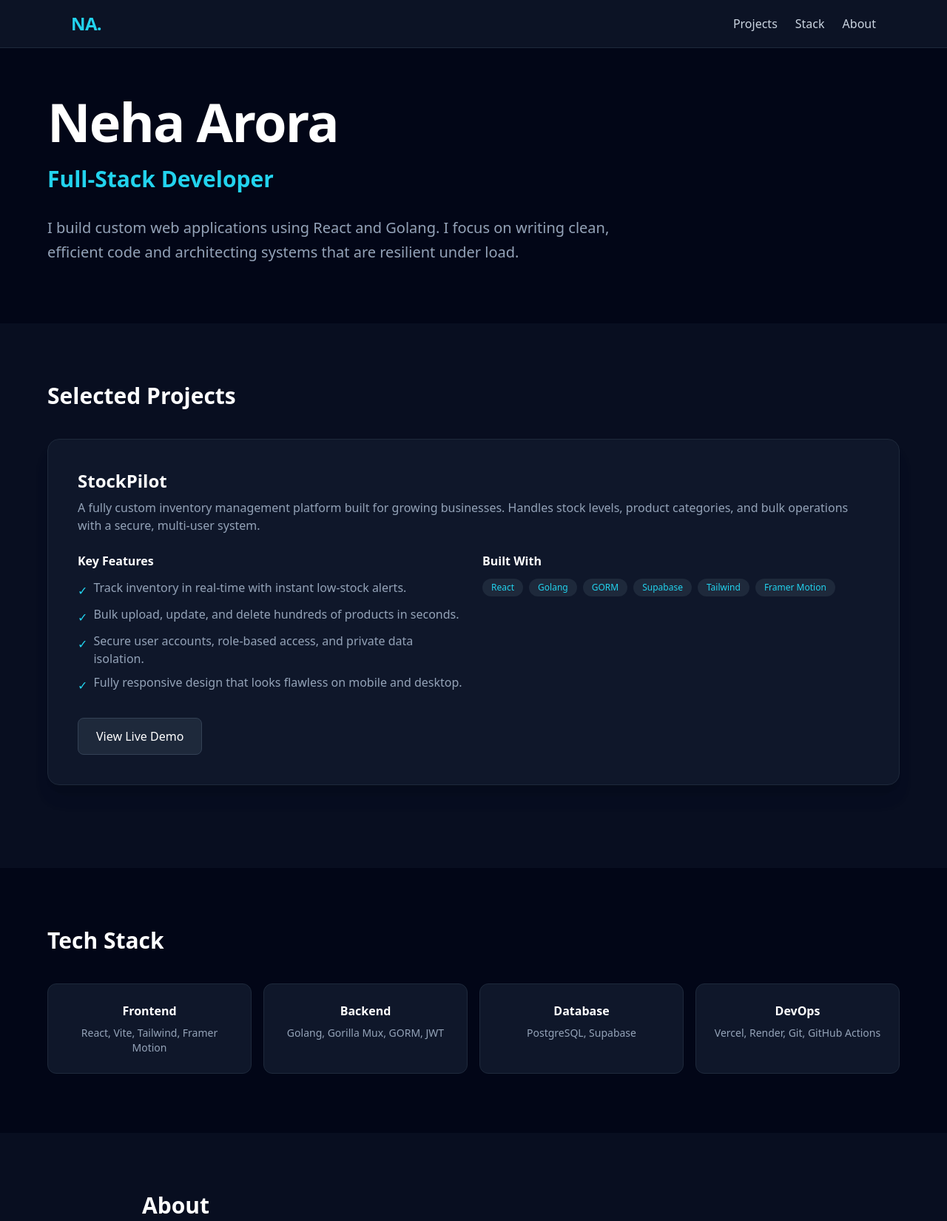
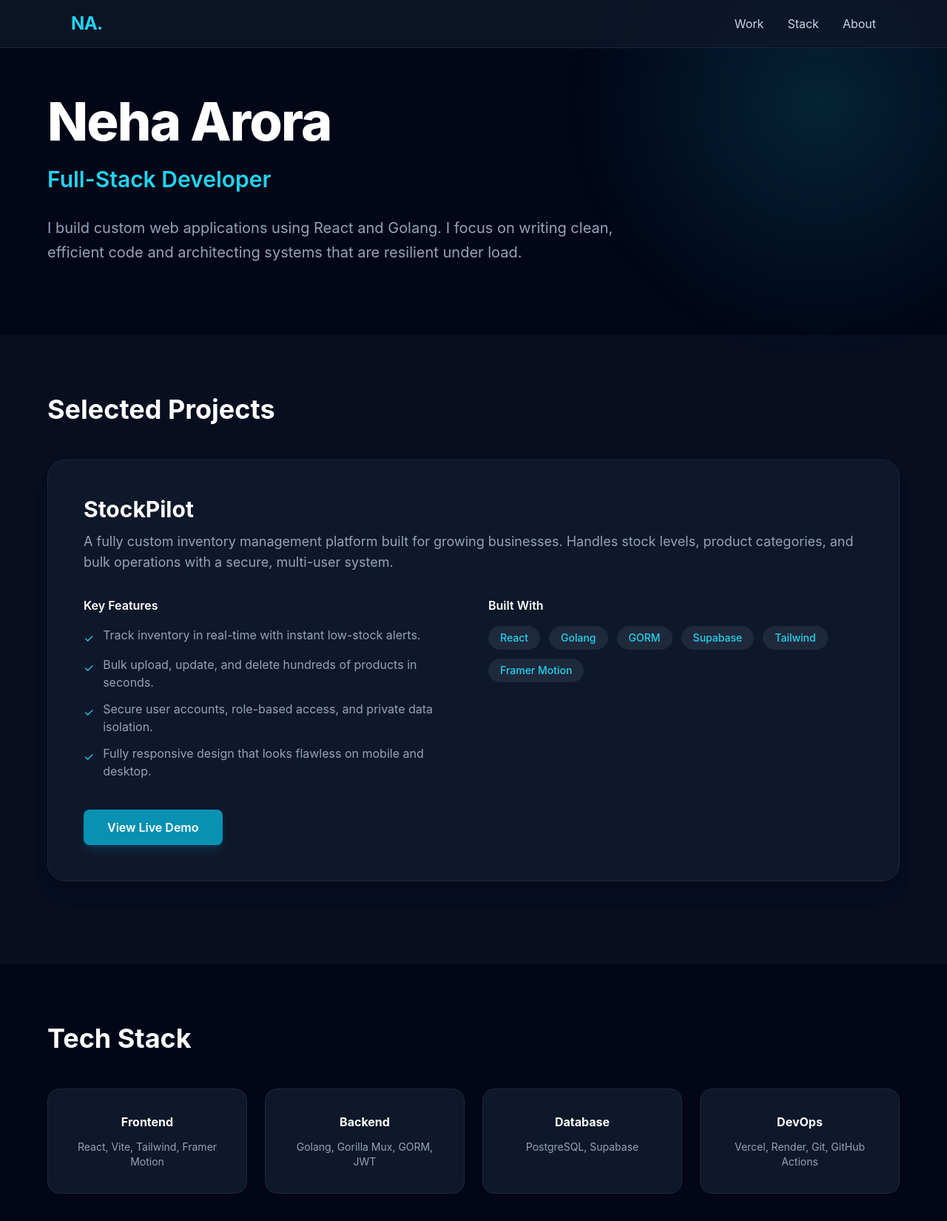
Before and after one commit to nehaarora-cmd/portfolio, a plain HTML site: page index.html in a window 1280 px wide. Shown: the top 1650 px of the page at 74% size. Drawn offline with nearby package versions, Linux system fonts and the light colour scheme.

Commit message:
main(refactor): improve webpage design
Signed-off-by: Neha Arora <nehaarora.freelance.dev@gmail.com>

```diff
--- a/index.html
+++ b/index.html
@@ -4,11 +4,7 @@
     <meta charset="UTF-8" />
     <meta name="viewport" content="width=device-width, initial-scale=1.0" />
     <title>Neha Arora | Full-Stack Developer</title>
-
-    <!-- Tailwind CDN -->
     <script src="https://cdn.tailwindcss.com"></script>
-
-    <!-- Custom Tailwind Config -->
     <script>
       tailwind.config = {
         theme: {
@@ -22,60 +18,125 @@
               },
               cyan: { 600: "#0891b2", 500: "#06b6d4", 400: "#22d3ee" },
             },
+            fontFamily: {
+              sans: ["Inter", "system-ui", "sans-serif"],
+            },
           },
         },
       };
     </script>
-
-    <!-- Custom Scroll & Fade Animations -->
     <style>
       body {
         background-color: #020617;
         color: #e2e8f0;
+        font-family: "Inter", sans-serif;
       }
 
-      /* Initial state for scroll animations */
+      /* Background Glow Effect */
+      .bg-glow {
+        position: fixed;
+        top: -20%;
+        right: -10%;
+        width: 600px;
+        height: 600px;
+        background: radial-gradient(
+          circle,
+          rgba(34, 211, 238, 0.15) 0%,
+          transparent 70%
+        );
+        pointer-events: none;
+        z-index: 0;
+        animation: pulse-glow 8s infinite alternate;
+      }
+      @keyframes pulse-glow {
+        0% {
+          transform: scale(1);
+          opacity: 0.5;
+        }
+        100% {
+          transform: scale(1.2);
+          opacity: 1;
+        }
+      }
+
+      /* Scroll Reveal Classes */
       .reveal {
         opacity: 0;
-        transform: translateY(24px);
+        transform: translateY(30px) scale(0.98);
         transition:
-          opacity 0.6s ease-out,
-          transform 0.6s ease-out;
+          opacity 0.8s cubic-bezier(0.22, 1, 0.36, 1),
+          transform 0.8s cubic-bezier(0.22, 1, 0.36, 1);
+        will-change: opacity, transform;
+      }
+      .reveal.visible {
+        opacity: 1;
+        transform: translateY(0) scale(1);
       }
 
-      /* When element becomes visible */
-      .reveal.visible {
-        opacity: 1;
-        transform: translateY(0);
+      /* Hero Load Animation */
+      .hero-anim {
+        opacity: 0;
+        transform: translateY(20px);
+        animation: fadeUp 0.8s ease-out forwards;
+      }
+      .hero-anim:nth-child(2) {
+        animation-delay: 0.2s;
+      }
+      .hero-anim:nth-child(3) {
+        animation-delay: 0.4s;
       }
 
-      /* Hero content animation on page load */
-      .fade-in-on-load {
-        opacity: 0;
-        animation: fadeIn 0.8s ease-out forwards;
-      }
-
-      @keyframes fadeIn {
-        from {
-          opacity: 0;
-          transform: translateY(10px);
-        }
+      @keyframes fadeUp {
         to {
           opacity: 1;
           transform: translateY(0);
         }
       }
 
-      /* Animate hamburger icon lines */
-      .hamburger-line {
-        transition: all 0.3s ease;
+      /* Mobile Menu Grid Transition */
+      .menu-grid {
+        display: grid;
+        grid-template-rows: 0fr;
+        opacity: 0;
+        transition:
+          grid-template-rows 0.4s cubic-bezier(0.22, 1, 0.36, 1),
+          opacity 0.4s;
+      }
+      .menu-grid.open {
+        grid-template-rows: 1fr;
+        opacity: 1;
+      }
+      .menu-inner {
+        overflow: hidden;
+      }
+
+      /* Card Hover */
+      .card-hover {
+        transition:
+          transform 0.3s ease,
+          box-shadow 0.3s ease,
+          border-color 0.3s ease;
+      }
+      .card-hover:hover {
+        transform: translateY(-5px);
+        box-shadow: 0 20px 40px -20px rgba(34, 211, 238, 0.3);
+        border-color: rgba(34, 211, 238, 0.5);
+      }
+
+      /* Hamburger Crossfade */
+      .icon-crossfade {
+        transition: opacity 0.3s ease;
       }
     </style>
   </head>
   <body class="font-sans antialiased">
+    <!-- Background Glow -->
+    <div class="bg-glow"></div>
+
     <!-- Navbar -->
     <nav
-      class="fixed w-full bg-slate-900/80 backdrop-blur border-b border-slate-800 z-50"
+      class="fixed w-full bg-slate-900/80 backdrop-blur-lg border-b border-slate-800 z-50 transition-all duration-300"
+      id="navbar"
     >
       <div
         class="max-w-6xl mx-auto px-4 sm:px-6 lg:px-8 flex justify-between items-center h-16"
@@ -83,13 +144,11 @@
         <a href="#" class="text-2xl font-bold text-cyan-400 tracking-tight"
           >NA.</a
         >
-
-        <!-- Desktop Menu -->
-        <div class="hidden md:flex space-x-6">
+        <div class="hidden md:flex space-x-8">
           <a
             href="#projects"
             class="text-slate-300 hover:text-white transition-colors"
-            >Projects</a
+            >Work</a
           >
           <a
             href="#stack"
@@ -102,16 +161,13 @@
             >About</a
           >
         </div>
-
-        <!-- Mobile Menu Button (Crossfade between Hamburger and X) -->
         <button
-          id="mobile-menu-btn"
+          id="menu-btn"
           class="md:hidden text-slate-300 hover:text-white w-6 h-6 relative flex items-center justify-center focus:outline-none"
         >
-          <!-- Hamburger SVG (Shown when menu is closed) -->
           <svg
             id="hamburger-icon"
-            class="absolute inset-0 w-6 h-6 transition-opacity duration-300"
+            class="absolute inset-0 w-6 h-6 icon-crossfade"
             fill="none"
             stroke="currentColor"
             viewBox="0 0 24 24"
@@ -123,10 +179,9 @@
               d="M4 6h16M4 12h16M4 18h16"
             />
           </svg>
-          <!-- X SVG (Shown when menu is open) -->
           <svg
             id="close-icon"
-            class="absolute inset-0 w-6 h-6 transition-opacity duration-300 opacity-0"
+            class="absolute inset-0 w-6 h-6 icon-crossfade opacity-0"
             fill="none"
             stroke="currentColor"
             viewBox="0 0 24 24"
@@ -140,111 +195,114 @@
           </svg>
         </button>
       </div>
-
-      <!-- Mobile Menu Links -->
       <div
         id="mobile-menu"
-        class="hidden md:hidden px-4 pb-4 border-t border-slate-800 transition-all duration-300 ease-in-out"
+        class="menu-grid md:hidden border-t border-slate-800"
       >
-        <a href="#projects" class="block py-2 text-slate-300 hover:text-white"
-          >Projects</a
+        <div class="menu-inner">
+          <div class="px-6 py-4 space-y-4">
+            <a href="#projects" class="block text-slate-300 hover:text-white"
+              >Work</a
             >
-        <a href="#stack" class="block py-2 text-slate-300 hover:text-white"
+            <a href="#stack" class="block text-slate-300 hover:text-white"
               >Stack</a
             >
-        <a href="#about" class="block py-2 text-slate-300 hover:text-white"
+            <a href="#about" class="block text-slate-300 hover:text-white"
               >About</a
             >
           </div>
+        </div>
+      </div>
     </nav>
 
-    <!-- Hero Section (Fade in on load) -->
-    <section class="pt-32 pb-20 px-4 fade-in-on-load">
-      <div class="max-w-6xl mx-auto">
-        <!-- Massive, bold name -->
+    <!-- Hero Section -->
+    <section class="relative pt-32 pb-24 px-4">
+      <div class="max-w-6xl mx-auto relative z-10">
+        <div class="hero-anim">
           <h1
             class="text-5xl sm:text-7xl font-extrabold text-white mb-6 tracking-tight"
           >
             Neha Arora
           </h1>
-
-        <!-- Smaller, colored title -->
+        </div>
+        <div class="hero-anim">
           <p class="text-2xl sm:text-3xl text-cyan-400 font-semibold mb-8">
             Full-Stack Developer
           </p>
-
-        <!-- Supporting tagline -->
+        </div>
+        <div class="hero-anim">
           <p class="text-xl text-slate-400 max-w-3xl leading-relaxed">
             I build custom web applications using React and Golang. I focus on
             writing clean, efficient code and architecting systems that are
             resilient under load.
           </p>
         </div>
+      </div>
     </section>
 
-    <!-- Project Showcase -->
+    <!-- Projects Section -->
     <section id="projects" class="py-20 px-4 bg-slate-900/50 reveal">
       <div class="max-w-6xl mx-auto">
-        <h2 class="text-3xl font-bold text-white mb-10">Selected Projects</h2>
+        <h2 class="text-4xl font-bold text-white mb-12">Selected Projects</h2>
 
         <div
-          class="bg-slate-900 border border-slate-800 rounded-2xl overflow-hidden shadow-xl mb-8 hover:border-cyan-500/30 transition-colors duration-300"
+          class="bg-slate-900 border border-slate-800 rounded-3xl overflow-hidden shadow-xl mb-8 card-hover"
         >
-          <div class="p-6 sm:p-10">
-            <h3 class="text-2xl font-bold text-white mb-2">StockPilot</h3>
-            <p class="text-slate-400 mb-6">
+          <div class="p-6 sm:p-12">
+            <h3 class="text-3xl font-bold text-white mb-3">StockPilot</h3>
+            <p class="text-slate-400 mb-8 text-lg">
               A fully custom inventory management platform built for growing
               businesses. Handles stock levels, product categories, and bulk
               operations with a secure, multi-user system.
             </p>
 
-            <div class="grid grid-cols-1 md:grid-cols-2 gap-6 mb-8">
+            <div class="grid grid-cols-1 md:grid-cols-2 gap-10 mb-10">
               <div>
-                <h4 class="text-white font-semibold mb-3">Key Features</h4>
-                <ul class="space-y-2 text-slate-400">
-                  <li class="flex items-start gap-2">
+                <h4 class="text-white font-semibold mb-4">Key Features</h4>
+                <ul class="space-y-3 text-slate-400">
+                  <li class="flex items-start gap-3">
                     <span class="text-cyan-400 mt-1">✓</span> Track inventory in
                     real-time with instant low-stock alerts.
                   </li>
-                  <li class="flex items-start gap-2">
+                  <li class="flex items-start gap-3">
                     <span class="text-cyan-400 mt-1">✓</span> Bulk upload,
                     update, and delete hundreds of products in seconds.
                   </li>
-                  <li class="flex items-start gap-2">
+                  <li class="flex items-start gap-3">
                     <span class="text-cyan-400 mt-1">✓</span> Secure user
                     accounts, role-based access, and private data isolation.
                   </li>
-                  <li class="flex items-start gap-2">
+                  <li class="flex items-start gap-3">
                     <span class="text-cyan-400 mt-1">✓</span> Fully responsive
                     design that looks flawless on mobile and desktop.
                   </li>
                 </ul>
               </div>
               <div>
-                <h4 class="text-white font-semibold mb-3">Built With</h4>
-                <div class="flex flex-wrap gap-2">
+                <h4 class="text-white font-semibold mb-4">Built With</h4>
+                <div class="flex flex-wrap gap-3">
                   <span
-                    class="px-3 py-1 bg-slate-800 text-cyan-400 text-xs font-medium rounded-full"
+                    class="px-4 py-1.5 bg-slate-800 text-cyan-400 text-sm font-medium rounded-full"
                     >React</span
                   >
                   <span
-                    class="px-3 py-1 bg-slate-800 text-cyan-400 text-xs font-medium rounded-full"
+                    class="px-4 py-1.5 bg-slate-800 text-cyan-400 text-sm font-medium rounded-full"
                     >Golang</span
                   >
                   <span
-                    class="px-3 py-1 bg-slate-800 text-cyan-400 text-xs font-medium rounded-full"
+                    class="px-4 py-1.5 bg-slate-800 text-cyan-400 text-sm font-medium rounded-full"
                     >GORM</span
                   >
                   <span
-                    class="px-3 py-1 bg-slate-800 text-cyan-400 text-xs font-medium rounded-full"
+                    class="px-4 py-1.5 bg-slate-800 text-cyan-400 text-sm font-medium rounded-full"
                     >Supabase</span
                   >
                   <span
-                    class="px-3 py-1 bg-slate-800 text-cyan-400 text-xs font-medium rounded-full"
+                    class="px-4 py-1.5 bg-slate-800 text-cyan-400 text-sm font-medium rounded-full"
                     >Tailwind</span
                   >
                   <span
-                    class="px-3 py-1 bg-slate-800 text-cyan-400 text-xs font-medium rounded-full"
+                    class="px-4 py-1.5 bg-slate-800 text-cyan-400 text-sm font-medium rounded-full"
                     >Framer Motion</span
                   >
                 </div>
@@ -254,7 +312,7 @@
             <a
               href="https://ims-git-master-neha-arora.vercel.app"
               target="_blank"
-              class="inline-block px-6 py-3 bg-slate-800 hover:bg-slate-700 text-white font-medium rounded-lg transition-colors border border-slate-700 hover:border-cyan-500/50"
+              class="inline-block px-8 py-3 bg-cyan-600 hover:bg-cyan-500 text-white font-semibold rounded-lg transition-colors shadow-lg shadow-cyan-600/20"
             >
               View Live Demo
             </a>
@@ -263,35 +321,35 @@
       </div>
     </section>
 
-    <!-- Tech Stack Section -->
+    <!-- Stack Section -->
     <section id="stack" class="py-20 px-4 reveal">
       <div class="max-w-6xl mx-auto">
-        <h2 class="text-3xl font-bold text-white mb-10">Tech Stack</h2>
-        <div class="grid grid-cols-2 md:grid-cols-4 gap-4">
+        <h2 class="text-4xl font-bold text-white mb-12">Tech Stack</h2>
+        <div class="grid grid-cols-2 md:grid-cols-4 gap-6">
           <div
-            class="bg-slate-900 p-6 rounded-xl border border-slate-800 text-center hover:bg-slate-800/50 hover:border-cyan-500/30 transition-all duration-300"
+            class="bg-slate-900 p-8 rounded-2xl border border-slate-800 text-center card-hover"
           >
-            <h3 class="text-white font-bold mb-2">Frontend</h3>
+            <h3 class="text-white font-bold mb-3">Frontend</h3>
             <p class="text-slate-400 text-sm">
               React, Vite, Tailwind, Framer Motion
             </p>
           </div>
           <div
-            class="bg-slate-900 p-6 rounded-xl border border-slate-800 text-center hover:bg-slate-800/50 hover:border-cyan-500/30 transition-all duration-300"
+            class="bg-slate-900 p-8 rounded-2xl border border-slate-800 text-center card-hover"
           >
-            <h3 class="text-white font-bold mb-2">Backend</h3>
+            <h3 class="text-white font-bold mb-3">Backend</h3>
             <p class="text-slate-400 text-sm">Golang, Gorilla Mux, GORM, JWT</p>
           </div>
           <div
-            class="bg-slate-900 p-6 rounded-xl border border-slate-800 text-center hover:bg-slate-800/50 hover:border-cyan-500/30 transition-all duration-300"
+            class="bg-slate-900 p-8 rounded-2xl border border-slate-800 text-center card-hover"
           >
-            <h3 class="text-white font-bold mb-2">Database</h3>
+            <h3 class="text-white font-bold mb-3">Database</h3>
             <p class="text-slate-400 text-sm">PostgreSQL, Supabase</p>
           </div>
           <div
-            class="bg-slate-900 p-6 rounded-xl border border-slate-800 text-center hover:bg-slate-800/50 hover:border-cyan-500/30 transition-all duration-300"
+            class="bg-slate-900 p-8 rounded-2xl border border-slate-800 text-center card-hover"
           >
-            <h3 class="text-white font-bold mb-2">DevOps</h3>
+            <h3 class="text-white font-bold mb-3">DevOps</h3>
             <p class="text-slate-400 text-sm">
               Vercel, Render, Git, GitHub Actions
             </p>
@@ -303,13 +361,13 @@
     <!-- About Section -->
     <section id="about" class="py-20 px-4 bg-slate-900/50 reveal">
       <div class="max-w-4xl mx-auto">
-        <h2 class="text-3xl font-bold text-white mb-8">About</h2>
-        <p class="text-lg text-slate-400 leading-relaxed mb-6">
+        <h2 class="text-4xl font-bold text-white mb-8">About</h2>
+        <p class="text-xl text-slate-400 leading-relaxed mb-6">
           I am a developer focused on building reliable, custom backend systems
           with Go and responsive frontends with React. I prioritize performance,
           security, and clear architecture over boilerplate.
         </p>
-        <p class="text-lg text-slate-400 leading-relaxed">
+        <p class="text-xl text-slate-400 leading-relaxed">
           Currently available for freelance and contract work. You can reach me
           directly via my profile link below.
         </p>
@@ -317,21 +375,20 @@
     </section>
 
     <!-- Footer -->
-    <footer class="py-8 px-4 border-t border-slate-800">
+    <footer class="py-10 px-4 border-t border-slate-800">
       <div
-        class="max-w-6xl mx-auto flex justify-between items-center text-slate-500 text-sm"
+        class="max-w-6xl mx-auto flex flex-col sm:flex-row justify-between items-center text-slate-500 text-sm gap-4"
       >
         <p>© 2026 Neha Arora</p>
         <a
-          href="https://contra.com/neha_arora_rtx78zzo"
+          href="https://contra.com"
           target="_blank"
-          class="hover:text-slate-300 transition-colors"
+          class="hover:text-cyan-400 transition-colors"
           >Contra Profile ↗</a
         >
       </div>
     </footer>
 
-    <!-- Load Scripts -->
     <script src="script.js"></script>
   </body>
 </html>
--- a/script.js
+++ b/script.js
@@ -1,51 +1,47 @@
-// Mobile Menu Toggle + Hamburger Crossfade
-const mobileMenuBtn = document.getElementById("mobile-menu-btn");
+// Navbar scroll effect
+const navbar = document.getElementById("navbar");
+window.addEventListener("scroll", () => {
+  if (window.scrollY > 50) {
+    navbar.classList.add("shadow-lg", "bg-slate-900/90");
+  } else {
+    navbar.classList.remove("shadow-lg", "bg-slate-900/90");
+  }
+});
+
+// Mobile Menu Toggle with Grid Animation
+const menuBtn = document.getElementById("menu-btn");
 const mobileMenu = document.getElementById("mobile-menu");
 const hamburgerIcon = document.getElementById("hamburger-icon");
 const closeIcon = document.getElementById("close-icon");
-
 let isOpen = false;
 
-mobileMenuBtn.addEventListener("click", () => {
+menuBtn.addEventListener("click", () => {
   isOpen = !isOpen;
 
-  // Toggle menu visibility (slide down effect)
-  mobileMenu.classList.toggle("hidden");
-
-  // Crossfade icons
+  // Smooth slide down/up using grid rows
   if (isOpen) {
-    // Show X, hide Hamburger
+    mobileMenu.classList.add("open");
     closeIcon.classList.remove("opacity-0");
     hamburgerIcon.classList.add("opacity-0");
   } else {
-    // Show Hamburger, hide X
+    mobileMenu.classList.remove("open");
     closeIcon.classList.add("opacity-0");
     hamburgerIcon.classList.remove("opacity-0");
   }
 });
 
-// Smooth scroll for anchor links + Close menu after click
-document.querySelectorAll('a[href^="#"]').forEach((anchor) => {
-  anchor.addEventListener("click", function (e) {
-    e.preventDefault();
-    const target = document.querySelector(this.getAttribute("href"));
-    if (target) {
-      target.scrollIntoView({ behavior: "smooth" });
-
-      // If mobile menu is open, close it and reset icon
-      if (isOpen) {
-        isOpen = false;
-        mobileMenu.classList.add("hidden");
-        closeIcon.classList.add("opacity-0");
-        hamburgerIcon.classList.remove("opacity-0");
-      }
-    }
+// Close mobile menu on link click
+document.querySelectorAll("#mobile-menu a").forEach((link) => {
+  link.addEventListener("click", () => {
+    isOpen = false;
+    mobileMenu.classList.remove("open");
+    closeIcon.classList.add("opacity-0");
+    hamburgerIcon.classList.remove("opacity-0");
   });
 });
 
-// Scroll Reveal Animations (Intersection Observer)
+// Scroll Reveal Animations
 const revealElements = document.querySelectorAll(".reveal");
-
 const observer = new IntersectionObserver(
   (entries) => {
     entries.forEach((entry) => {
@@ -55,9 +51,8 @@ const observer = new IntersectionObserver(
     });
   },
   {
-    threshold: 0.15, // Trigger when 15% of the element is visible
-    rootMargin: "0px 0px -50px 0px", // Small bottom offset for better feel
+    threshold: 0.1,
+    rootMargin: "0px 0px -50px 0px",
   },
 );
-
 revealElements.forEach((el) => observer.observe(el));
```
Lines whose indentation alone changed are shown as unchanged.
